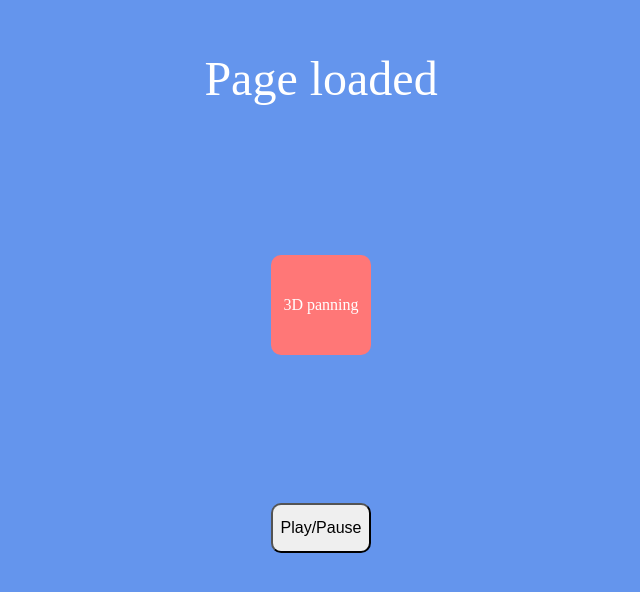
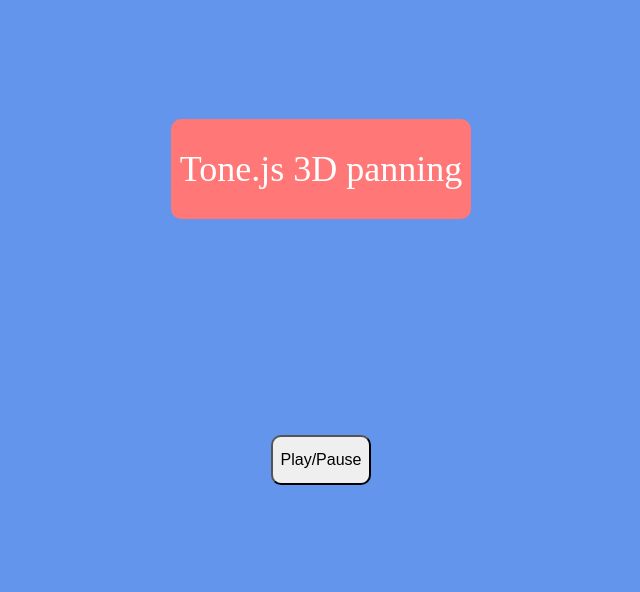
Before and after one commit to ronherrema/firstTone, a website: page index.html in a window 1280 px wide. Shown: the part 106-698 px from the top of the page, without its empty margins (319-959 px from the left). Drawn offline with nearby package versions, Linux system fonts and the light colour scheme.

Commit message:
first commit

```diff
--- a/index.html
+++ b/index.html
@@ -14,10 +14,9 @@
       color: white;
     "
   >
-    Page loaded
     <div
       style="
-        width: 100px;
+        width: 300px;
         background-color: #f77;
         height: 100px;
         border-radius: 10px;
@@ -25,9 +24,10 @@
         justify-content: center;
         align-items: center;
         display: flex;
+        font-size: 36px;
       "
     >
-      3D panning
+      Tone.js 3D panning
     </div>
     <!-- <script src="https://unpkg.com/tone@14.7.77/build/Tone.js"></script> -->
     <script src="node_modules/tone/build/Tone.js"></script>
```
Also changed, not shown: 1 other file.
